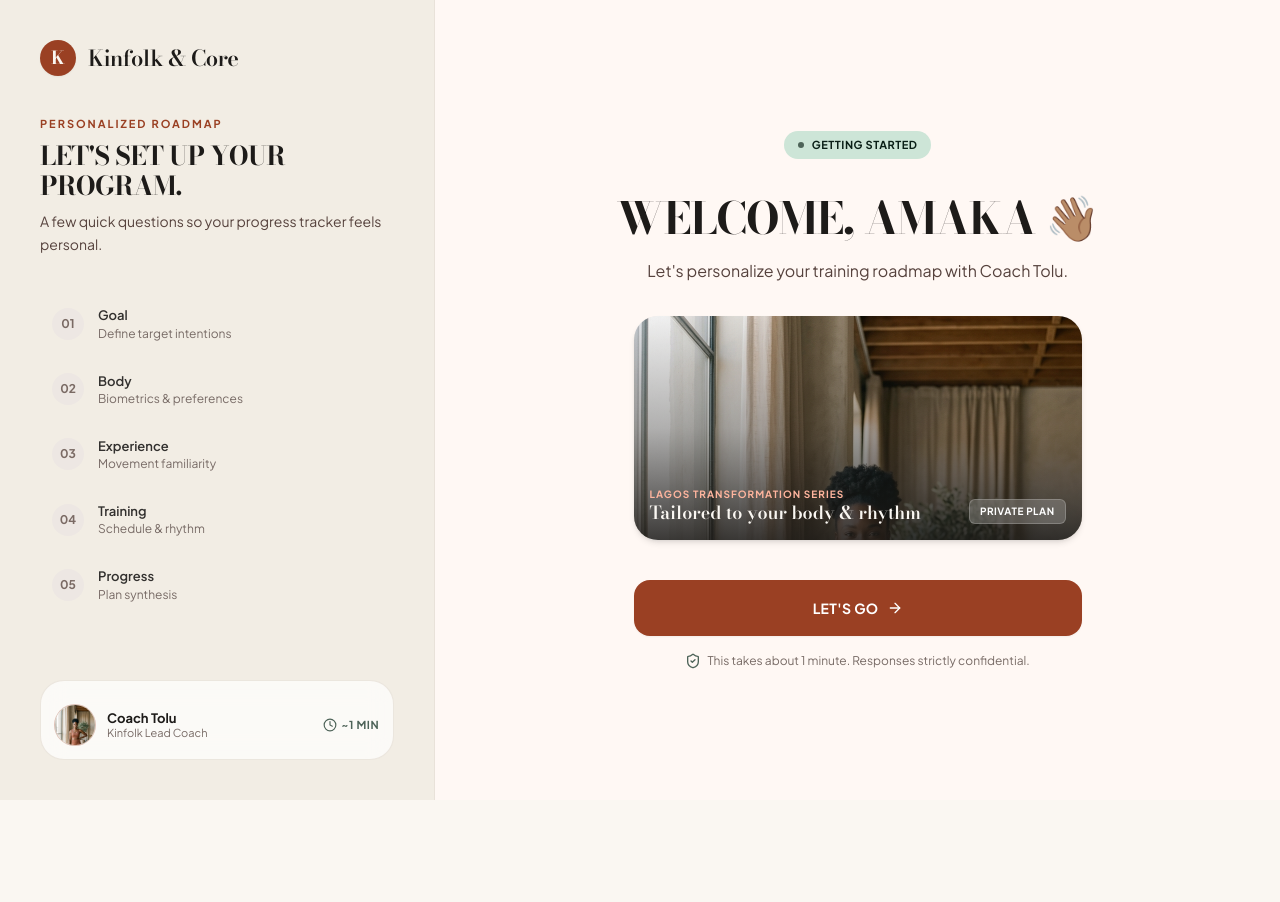
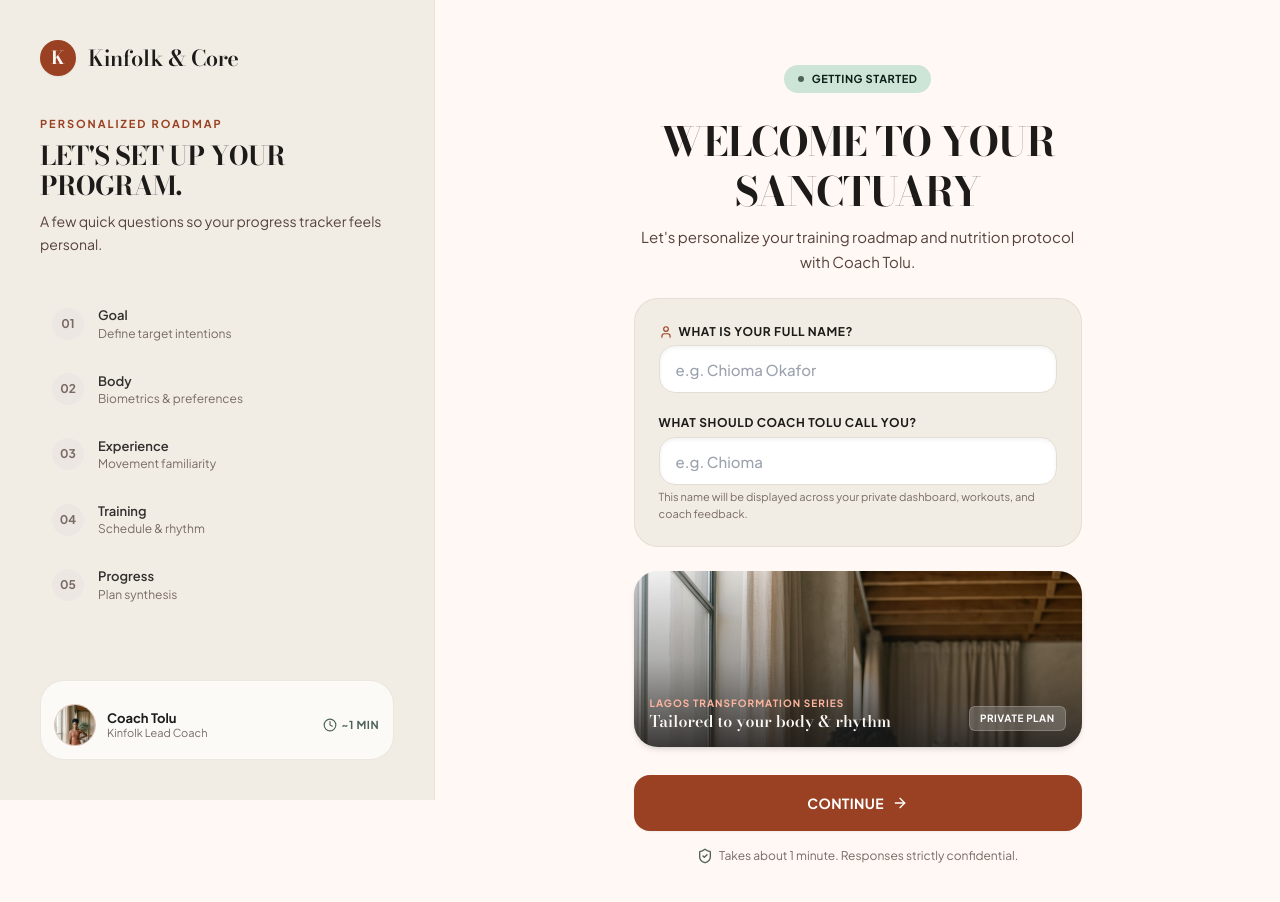
Before and after one commit to MarcoMynous/fitness-board, a Next.js app in the folder apps/web/: page /onboarding in a window 1280 px wide. Shown: the top 902 px of the page. Before the commit the page ends 800 px from the top, so only its background shows below. Built offline with nearby package versions, Linux system fonts and the light colour scheme; no server answers.

Commit message:
feat(onboarding,member): add user name inputs to onboarding and hydrate real user biometrics across dashboard

```diff
--- a/apps/web/src/app/(member)/home/page.tsx
+++ b/apps/web/src/app/(member)/home/page.tsx
@@ -31,6 +31,13 @@ export default async function MemberHomePage() {
   const experienceLevel = user.profile?.experienceLevel || 'Intermediate';
   const weeklyTarget = user.profile?.weeklyWorkoutTarget || 4;
   const environment = user.profile?.trainingEnvironment || 'Commercial Gym';
+
+  // Parse user biometrics if stored during onboarding
+  let userWeight = '72.0 kg';
+  if (Array.isArray(user.profile?.dietaryPreferences)) {
+    const w = user.profile.dietaryPreferences.find((p: string) => p.startsWith('weight:'));
+    if (w) userWeight = `${w.split(':')[1]} kg`;
+  }
 
   // Live database queries for user completions & latest recipe
   const [completions, latestRecipe] = await Promise.all([
@@ -324,7 +331,7 @@ export default async function MemberHomePage() {
                   Current Transformation
                 </span>
                 <span className="font-serif text-[17px] font-bold text-[#1d1b19]">
-                  74.6 kg <span className="text-[11px] font-sans font-bold text-[#4d6358]">(-3.4 kg total)</span>
+                  {userWeight} <span className="text-[11px] font-sans font-bold text-[#4d6358]">(Active Phase)</span>
                 </span>
               </div>
               <Link
--- a/apps/web/src/app/(member)/progress/page.tsx
+++ b/apps/web/src/app/(member)/progress/page.tsx
@@ -146,6 +146,17 @@ export default function ProgressPage() {
             data.user.email?.split('@')[0] ||
             'Member';
           setUserName(name);
+
+          if (Array.isArray(data.user.profile?.dietaryPreferences)) {
+            const wItem = data.user.profile.dietaryPreferences.find((p: string) =>
+              p.startsWith('weight:')
+            );
+            const wsItem = data.user.profile.dietaryPreferences.find((p: string) =>
+              p.startsWith('waist:')
+            );
+            if (wItem) setWeight(wItem.split(':')[1]);
+            if (wsItem) setWaist(wsItem.split(':')[1]);
+          }
         }
       })
       .catch((err) => console.error('Error fetching user for progress:', err));
--- a/apps/web/src/app/onboarding/page.tsx
+++ b/apps/web/src/app/onboarding/page.tsx
@@ -25,13 +25,25 @@ export default function OnboardingPage() {
   const [isSubmitting, setIsSubmitting] = useState(false);
   const [errorMessage, setErrorMessage] = useState<string | null>(null);
 
-  // If user is already authenticated and verified, redirect directly to dashboard
+  // Pre-fill user data if authenticated, or redirect if already onboarded
   useEffect(() => {
     fetch('/api/auth/me')
       .then((res) => res.json())
       .then((data) => {
-        if (data.authenticated && data.user?.onboardingCompleted) {
-          router.replace('/home');
+        if (data.authenticated && data.user) {
+          if (data.user.onboardingCompleted) {
+            router.replace('/home');
+          } else {
+            const prefillFull = data.user.profile?.fullName || '';
+            const prefillDisplay =
+              data.user.profile?.displayName ||
+              (data.user.email ? data.user.email.split('@')[0] : '');
+            setState((prev) => ({
+              ...prev,
+              fullName: prev.fullName || prefillFull,
+              displayName: prev.displayName || prefillDisplay,
+            }));
+          }
         }
       })
       .catch(() => {});
@@ -93,13 +105,21 @@ export default function OnboardingPage() {
 
     const freqNumber = parseInt(state.frequency.replace(/\D/g, ''), 10) || 4;
 
+    const derivedName = state.fullName.trim() || state.displayName.trim() || 'Member';
+    const derivedDisplay =
+      state.displayName.trim() || state.fullName.trim().split(' ')[0] || 'Member';
+
     const payload = {
-      fullName: state.fullName || 'Amaka Vance',
-      displayName: state.displayName || 'Amaka',
+      fullName: derivedName,
+      displayName: derivedDisplay,
       fitnessGoal: goalMap[state.goal] || 'strength_hypertrophy',
       experienceLevel: expMap[state.experience] || 'intermediate',
       trainingEnvironment: locMap[state.location] || 'commercial_gym',
-      dietaryPreferences: ['High Protein (Default)'],
+      dietaryPreferences: [
+        `weight:${state.weight || '72'}`,
+        `height:${state.height || '168'}`,
+        `waist:${state.waist || '74'}`,
+      ],
       weeklyWorkoutTarget: Math.min(Math.max(freqNumber, 2), 6),
       receiveWeeklyDigest: true,
     };
@@ -158,7 +178,11 @@ export default function OnboardingPage() {
             }`}
           >
             {currentStep === 0 && (
-              <StepWelcome state={state} onContinue={handleNext} />
+              <StepWelcome
+                state={state}
+                onChange={updateState}
+                onContinue={handleNext}
+              />
             )}
 
             {currentStep === 1 && (
--- a/apps/web/src/components/onboarding/steps/StepWelcome.tsx
+++ b/apps/web/src/components/onboarding/steps/StepWelcome.tsx
@@ -1,15 +1,35 @@
-import React from 'react';
-import { ArrowRight, ShieldCheck } from 'lucide-react';
+import React, { useState } from 'react';
+import { ArrowRight, ShieldCheck, User } from 'lucide-react';
 import { OnboardingState } from '../types';
 
 interface StepWelcomeProps {
   state: OnboardingState;
+  onChange: (fields: Partial<OnboardingState>) => void;
   onContinue: () => void;
 }
 
-export const StepWelcome: React.FC<StepWelcomeProps> = ({ state, onContinue }) => {
+export const StepWelcome: React.FC<StepWelcomeProps> = ({ state, onChange, onContinue }) => {
+  const [touched, setTouched] = useState(false);
+
+  const handleFullNameChange = (val: string) => {
+    const trimmed = val;
+    const autoFirst = trimmed.split(' ')[0] || '';
+    onChange({
+      fullName: trimmed,
+      displayName: state.displayName && state.displayName !== autoFirst ? state.displayName : autoFirst,
+    });
+  };
+
+  const handleNext = () => {
+    setTouched(true);
+    if (!state.fullName.trim() && !state.displayName.trim()) {
+      return;
+    }
+    onContinue();
+  };
+
   return (
-    <div className="max-w-xl mx-auto text-center space-y-8 py-4">
+    <div className="max-w-xl mx-auto text-center space-y-6 py-4">
       {/* Category Pill */}
       <div className="inline-flex items-center gap-2 px-3.5 py-1.5 rounded-full bg-[#cde5d7] text-[#0a1f17] text-[11px] font-bold uppercase tracking-wider mx-auto">
         <span className="w-1.5 h-1.5 rounded-full bg-[#4d6358]" />
@@ -17,17 +37,63 @@ export const StepWelcome: React.FC<StepWelcomeProps> = ({ state, onContinue }) =
       </div>
 
       {/* Main Title & Subtitle */}
-      <div className="space-y-3">
-        <h2 className="font-serif text-[36px] sm:text-[44px] tracking-tight text-[#1d1b19] font-bold uppercase leading-tight">
-          Welcome, {state.displayName || 'Amaka'} 👋🏽
+      <div className="space-y-2">
+        <h2 className="font-serif text-[32px] sm:text-[40px] tracking-tight text-[#1d1b19] font-bold uppercase leading-tight">
+          Welcome to Your Sanctuary
         </h2>
-        <p className="text-[16px] text-[#56423d] max-w-md mx-auto leading-relaxed">
-          Let&apos;s personalize your training roadmap with Coach Tolu.
+        <p className="text-[15px] text-[#56423d] max-w-md mx-auto leading-relaxed">
+          Let&apos;s personalize your training roadmap and nutrition protocol with Coach Tolu.
         </p>
       </div>
 
+      {/* Name Input Card */}
+      <div className="bg-[#F2EDE4] p-5 sm:p-6 rounded-2xl shadow-xs border border-[#E4DDD3]/90 text-left space-y-4 max-w-md mx-auto">
+        <div className="space-y-1">
+          <label
+            htmlFor="input-fullname"
+            className="text-[12px] font-bold text-[#1d1b19] uppercase tracking-wider flex items-center gap-1.5"
+          >
+            <User className="w-3.5 h-3.5 text-[#9a4023]" />
+            <span>What is your full name?</span>
+          </label>
+          <input
+            id="input-fullname"
+            type="text"
+            value={state.fullName}
+            onChange={(e) => handleFullNameChange(e.target.value)}
+            placeholder="e.g. Chioma Okafor"
+            className={`w-full h-12 bg-white text-[#1d1b19] font-medium text-[15px] px-4 rounded-xl focus:outline-hidden focus:ring-2 focus:ring-[#9a4023] shadow-inner border ${
+              touched && !state.fullName.trim() ? 'border-red-400' : 'border-[#E4DDD3]'
+            }`}
+          />
+          {touched && !state.fullName.trim() && (
+            <p className="text-[11px] text-red-600">Please enter your name so we can address you correctly.</p>
+          )}
+        </div>
+
+        <div className="space-y-1">
+          <label
+            htmlFor="input-displayname"
+            className="text-[12px] font-bold text-[#1d1b19] uppercase tracking-wider"
+          >
+            What should Coach Tolu call you?
+          </label>
+          <input
+            id="input-displayname"
+            type="text"
+            value={state.displayName}
+            onChange={(e) => onChange({ displayName: e.target.value })}
+            placeholder="e.g. Chioma"
+            className="w-full h-12 bg-white text-[#1d1b19] font-medium text-[15px] px-4 rounded-xl focus:outline-hidden focus:ring-2 focus:ring-[#9a4023] shadow-inner border border-[#E4DDD3]"
+          />
+          <p className="text-[11px] text-[#786b66]">
+            This name will be displayed across your private dashboard, workouts, and coach feedback.
+          </p>
+        </div>
+      </div>
+
       {/* Ambient Creator Editorial Graphic */}
-      <div className="relative w-full max-w-md mx-auto h-56 rounded-2xl overflow-hidden bg-[#ede7e3] shadow-md flex items-center justify-center">
+      <div className="relative w-full max-w-md mx-auto h-44 rounded-2xl overflow-hidden bg-[#ede7e3] shadow-md flex items-center justify-center">
         <img
           alt="Coach Tolu in Lagos Studio"
           className="absolute inset-0 w-full h-full object-cover object-top filter brightness-95"
@@ -40,8 +106,8 @@ export const StepWelcome: React.FC<StepWelcomeProps> = ({ state, onContinue }) =
             <p className="text-[10px] font-bold uppercase text-[#ffb59e] tracking-widest">
               Lagos Transformation Series
             </p>
-            <p className="font-serif text-[18px] font-semibold leading-tight text-[#FAF7F2]">
-              Tailored to your body &amp; rhythm
+            <p className="font-serif text-[16px] font-semibold leading-tight text-[#FAF7F2]">
+              {state.displayName ? `Welcome, ${state.displayName}` : 'Tailored to your body & rhythm'}
             </p>
           </div>
           <span className="px-2.5 py-1 rounded-md bg-white/20 backdrop-blur-md text-[10px] font-bold tracking-wider uppercase text-white border border-white/20">
@@ -51,19 +117,19 @@ export const StepWelcome: React.FC<StepWelcomeProps> = ({ state, onContinue }) =
       </div>
 
       {/* Primary Action Button & Reassurance */}
-      <div className="space-y-4 pt-2 max-w-md mx-auto">
+      <div className="space-y-4 pt-1 max-w-md mx-auto">
         <button
           type="button"
-          onClick={onContinue}
+          onClick={handleNext}
           className="w-full h-14 py-3.5 px-8 rounded-xl inline-flex items-center justify-center gap-2 bg-[#9a4023] hover:bg-[#A84C2F] text-white font-bold text-[14px] tracking-wide transition-all active:scale-[0.99] shadow-sm cursor-pointer"
         >
-          <span>LET&apos;S GO</span>
+          <span>CONTINUE</span>
           <ArrowRight className="w-4 h-4" />
         </button>
 
         <p className="text-[12px] text-[#786b66] flex items-center justify-center gap-1.5">
           <ShieldCheck className="w-4 h-4 text-[#4d6358] shrink-0" />
-          <span>This takes about 1 minute. Responses strictly confidential.</span>
+          <span>Takes about 1 minute. Responses strictly confidential.</span>
         </p>
       </div>
     </div>
--- a/apps/web/src/components/onboarding/types.ts
+++ b/apps/web/src/components/onboarding/types.ts
@@ -13,8 +13,8 @@ export interface OnboardingState {
 }
 
 export const INITIAL_ONBOARDING_STATE: OnboardingState = {
-  fullName: 'Amaka Vance',
-  displayName: 'Amaka',
+  fullName: '',
+  displayName: '',
   goal: 'Build & Shape Body',
   weight: '72',
   height: '168',
```
Also changed, not shown: apps/web/src/app/(member)/profile/page.tsx (+13 -0 lines).
